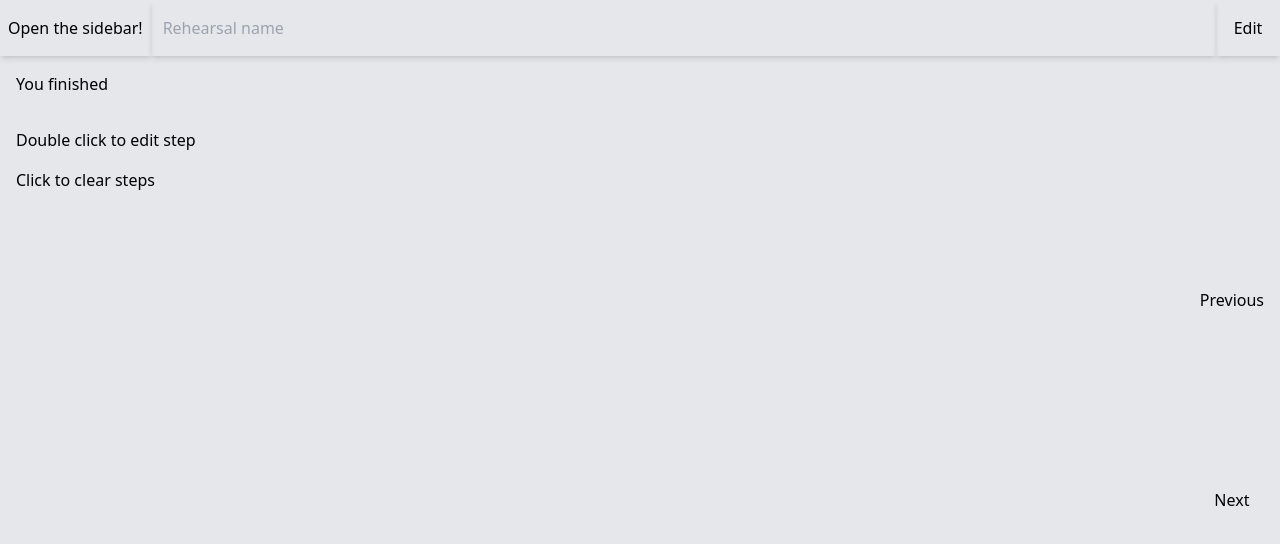
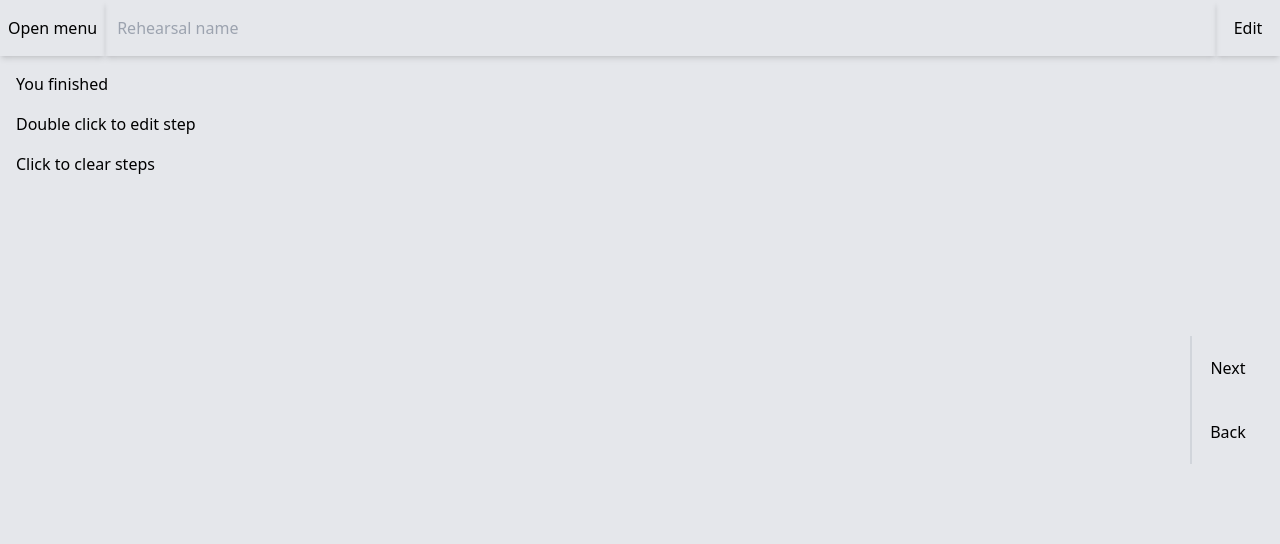
Before and after one commit to jlmonge/rehearsal, a React (Vite) app: page / in a window 1280 px wide. Shown: the top 544 px of the page. Built offline with nearby package versions, Linux system fonts and the light colour scheme.

Commit message:
Add scrollbar to main when steps fill the page
- Fix variables in Switch component not being applied to className by removing them
- Add navigation links in Sidebar

```diff
--- a/src/App.tsx
+++ b/src/App.tsx
@@ -95,10 +95,11 @@ function App() {
         <Header
           handleOpenSidebar={handleOpenSidebar}
           handleOpenCloseSettings={handleOpenCloseSettings}
+          handleOpenEditingView={handleOpenEditingView}
           isEditingView={isEditingView}
-          handleOpenEditingView={handleOpenEditingView}
+          isOpenSidebar={isOpenSidebar}
         />
-        <div className="relative flex-1">
+        <div className="relative flex-1 overflow-y-auto">
           <main className="flex flex-col gap-4 py-4 px-2 sm:px-4 items-start">
             {isEditingView && (
               <TextArea
@@ -117,22 +118,23 @@ function App() {
             )}
             {currentStep === steps.length && <p>You finished</p>}
             {!isEditingView && (
-              <div className="fixed right-0 top-1/2 -translate-y-1/2 h-1/2 flex flex-col z-20">
+              <div className="border-l-2 px-1 border-gray-300 fixed right-4 top-1/2 -translate-y-1/2 flex flex-col justify-between z-20">
+                <button
+                  onClick={handleNextStep}
+                  className="hover:bg-gray-400 transition-colors size-16 rounded-full"
+                >
+                  Next
+                </button>
                 <button
                   onClick={handlePrevStep}
-                  className="flex-1 hover:bg-gray-400 transition-colors px-4"
+                  className="hover:bg-gray-400 transition-colors size-16 rounded-full"
                 >
-                  Previous
-                </button>
-                <button
-                  onClick={handleNextStep}
-                  className="flex-1 hover:bg-gray-400 transition-colors px-4"
-                >
-                  Next
+                  Back
                 </button>
               </div>
             )}
 
+            {!!steps.length && (
               <ul className="flex flex-col-reverse gap-1 w-full">
                 {steps?.map((step) => (
                   <EditStep
@@ -145,6 +147,8 @@ function App() {
                   />
                 ))}
               </ul>
+            )}
+
             {/* <p className="overflow-anywhere">debug: currentStep: {currentStep}</p> */}
             {/* <p className="overflow-anywhere">debug: {JSON.stringify(steps)}</p> */}
             <span>Double click to edit step</span>
--- a/src/components/Header.tsx
+++ b/src/components/Header.tsx
@@ -5,6 +5,7 @@ import { useLocalStorage } from "../hooks/useLocalStorage";
 
 interface HeaderProps {
   isEditingView: boolean;
+  isOpenSidebar: boolean;
   handleOpenSidebar: () => void;
   handleOpenCloseSettings: () => void;
   handleOpenEditingView: () => void;
@@ -15,6 +16,7 @@ function Header({
   handleOpenCloseSettings,
   handleOpenEditingView,
   isEditingView,
+  isOpenSidebar,
 }: HeaderProps) {
   const [title, setTitle] = useLocalStorage("title", "");
 
@@ -23,13 +25,13 @@ function Header({
   ];
 
   return (
-    <header className="relative top-0 z-20">
-      <div className="flex flex-grow">
+    <header className="relative top-0 z-20 max-w-full">
+      <div className="flex flex-1">
         <button
           className="shadow-md px-2"
           onClick={handleOpenSidebar}
         >
-          Open the sidebar!
+          {!isOpenSidebar ? "Open" : "Close"} menu
         </button>
         <h1 className="flex flex-1 items-center shadow-md px-2">
           <input
--- a/src/components/Settings.tsx
+++ b/src/components/Settings.tsx
@@ -34,11 +34,11 @@ function Settings({ handleOpenClose }: SettingsProps) {
 
   return (
     <div
-      className="fixed p-4 bottom-0 inset-x-0 h-48 bg-slate-300 z-10"
+      className="fixed px-4 py-2 bottom-0 inset-x-0 h-48 bg-slate-300 z-10"
       ref={settingsRef}
     >
       <button
-        className="absolute size-12 right-1 top-1 text-xl p-3 hover:bg-slate-400 rounded-full transition-colors"
+        className="absolute size-10 right-1 top-1 text-lg p-4 hover:bg-slate-400 rounded-full transition-colors"
         onClick={handleOpenClose}
       >
         <span className="absolute top-1/2 left-1/2 transform -translate-x-1/2 -translate-y-1/2">
--- a/src/components/Sidebar.tsx
+++ b/src/components/Sidebar.tsx
@@ -1,7 +1,36 @@
+const SIDEBAR_OPTIONS = [
+  {
+    id: 0,
+    name: "Dashboard",
+    href: "#",
+  },
+  {
+    id: 1,
+    name: "Create rehearsal",
+    href: "#",
+  },
+  {
+    id: 2,
+    name: "Delete all data",
+    href: "#",
+  },
+];
+
 function Sidebar() {
   return (
-    <nav className="relative left-0 inset-y-0 min-w-48 z-40">
-      <span>This is the menu</span>
+    <nav className="sticky bg-gray-100 left-0 inset-y-0 min-w-48 z-40 shadow-md text-gray-600">
+      <div className="p-1">
+        {SIDEBAR_OPTIONS.map((option) => (
+          <div key={option.id}>
+            <a
+              className="block w-full px-2 py-1 text-left hover:bg-gray-200 transition-colors rounded-md"
+              href={option.href}
+            >
+              {option.name}
+            </a>
+          </div>
+        ))}
+      </div>
     </nav>
   );
 }
--- a/src/components/ui/Switch.tsx
+++ b/src/components/ui/Switch.tsx
@@ -6,6 +6,28 @@ interface SwitchProps {
   onCheckedChange?(value: boolean): void;
 }
 
+function Switch({ id, checked, onCheckedChange }: SwitchProps) {
+  // const rootWidth = 12;
+  // const rootXPadding = 1;
+  // const thumbWidth = 5;
+
+  return (
+    <>
+      <RadixSwitch.Root
+        checked={checked}
+        onCheckedChange={onCheckedChange}
+        className={`relative w-12 h-6 bg-slate-400 rounded-full data-[state=checked]:bg-slate-800 px-1`}
+        id={id}
+      >
+        <RadixSwitch.SwitchThumb
+          className={`block w-4 h-4 bg-slate-50 rounded-full data-[state=checked]:translate-x-6 transition-transform translate-x-0`}
+        />
+      </RadixSwitch.Root>
+    </>
+  );
+}
+
+/*
 function Switch({ id, checked, onCheckedChange }: SwitchProps) {
   const rootWidth = 12;
   const rootXPadding = 1;
@@ -16,11 +38,11 @@ function Switch({ id, checked, onCheckedChange }: SwitchProps) {
       <RadixSwitch.Root
         checked={checked}
         onCheckedChange={onCheckedChange}
-        className={`relative w-${rootWidth} h-7 bg-slate-400 rounded-full data-[state=checked]:bg-slate-800 px-${rootXPadding}`}
+        className={`relative w-${rootWidth} h-5 bg-slate-400 rounded-full data-[state=checked]:bg-slate-800 px-${rootXPadding}`}
         id={id}
       >
         <RadixSwitch.SwitchThumb
-          className={`block w-${thumbWidth} h-5 bg-slate-50 rounded-full data-[state=checked]:translate-x-${
+          className={`block w-${thumbWidth} h-3 bg-slate-50 rounded-full data-[state=checked]:translate-x-${
             rootWidth - rootXPadding * 2 - thumbWidth
           } transition-transform translate-x-0`}
         />
@@ -28,5 +50,6 @@ function Switch({ id, checked, onCheckedChange }: SwitchProps) {
     </>
   );
 }
+*/
 
 export default Switch;
```
Lines whose indentation alone changed are shown as unchanged.
